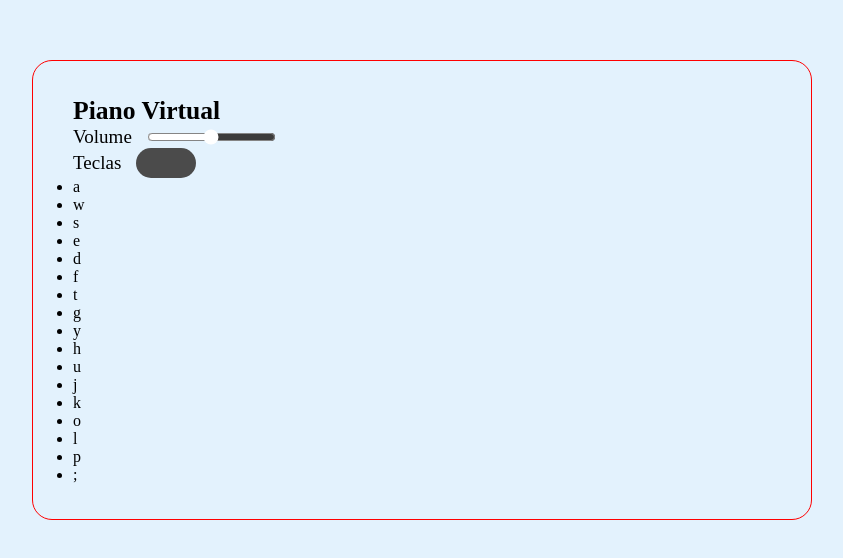
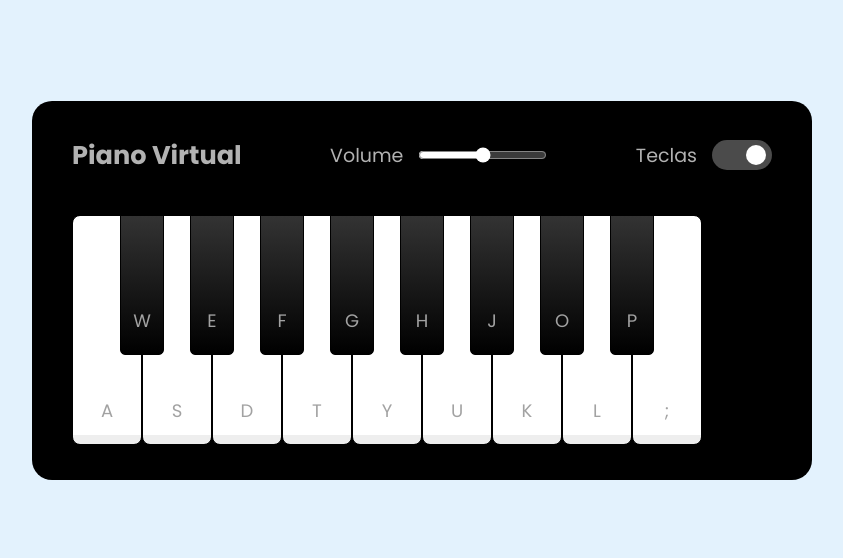
Before and after one commit to WBNogueira/simulador-de-piano-virtual, a plain HTML site: page index.html in a window 1280 px wide. Shown: the part 110-668 px from the top of the page, without its empty margins (218-1061 px from the left). Drawn offline with Linux system fonts and the light colour scheme.

Commit message:
Implementando volume, checkbox e teclas do piano

```diff
--- a/index.html
+++ b/index.html
@@ -5,8 +5,14 @@
     <meta name="viewport" content="width=device-width, initial-scale=1.0">
     <title>Simulador de Piano</title>
 
+    <!-- styles -->
     <link rel="stylesheet" href="./src/styles/reset.css">
     <link rel="stylesheet" href="./src/styles/main.css">
+
+    <!-- fonts -->
+    <link rel="preconnect" href="https://fonts.googleapis.com">
+    <link rel="preconnect" href="https://fonts.gstatic.com" crossorigin>
+    <link href="https://fonts.googleapis.com/css2?family=Poppins:ital,wght@0,100;0,200;0,400;0,700;1,100;1,200;1,400&display=swap" rel="stylesheet">
 </head>
 <body>
     <div class="container">
--- a/src/styles/main.css
+++ b/src/styles/main.css
@@ -4,13 +4,21 @@ body {
     justify-content: center;
     min-height: 100vh;
     background-color: #e3f2fd;
+    color: #fff;
 }
 
 .container {
     width: 780px;
     border-radius: 20px;
     padding: 35px 40px;
-    border: 1px solid red;
+    background-color: #000000;
+}
+
+.container header {
+    color: #b2b2b2;
+    display: flex;
+    align-items: center;
+    justify-content: space-between;
 }
 
 header h2 {
@@ -41,3 +49,71 @@ header .column span {
     cursor: pointer;
     position: relative;
 }
+
+.keys-check input::before {
+    content: "";
+    height: 20px;
+    width: 20px;
+    background-color: #8c8c8c;
+    top: 50%;
+    left: 0.3rem;
+    border-radius: inherit;
+    position: absolute;
+    transform: translateY(-50%);
+    transition: all 0.3s ease;
+}
+
+.keys-check input:checked::before {
+    left: 2.1rem;
+    background-color: #fff;
+}
+
+.piano-keys {
+    display: flex;
+    margin-top: 40px;
+}
+
+.piano-keys .key {
+    cursor: pointer;
+    user-select: none;
+    list-style: none;
+    color: #a2a2a2;
+    position: relative;
+    text-transform: uppercase;
+}
+
+.piano-keys .white {
+    width: 70px;
+    height: 230px;
+    border: 1px solid black;
+    border-radius: 8px;
+    background: linear-gradient(#fff 96%, #eee 4%);
+}
+
+.piano-keys .black {
+    width: 44px;
+    height: 140px;
+    z-index: 2;
+    margin: 0 -22px 0 -22px;
+    border: 1px solid black;
+    border-radius: 0 0 5px 5px;
+    background: linear-gradient(#333, #000);
+}
+
+.piano-keys span {
+    position: absolute;
+    bottom: 20px;
+    width: 100%;
+    text-align: center;
+    font-size: 1.13rem;
+}
+
+.piano-keys .white:active {
+    box-shadow: inset -5px 5px 20px rgba(0,0,0,0.2);
+    background: linear-gradient(to bottom #fff 0%, #eee 100%);
+}
+
+.piano-keys .black:active {
+    box-shadow: inset -5px 5px 10px rgba(255, 255, 255, 0.1);
+    background: linear-gradient(to bottom #000, #434343);
+}
--- a/src/styles/reset.css
+++ b/src/styles/reset.css
@@ -3,4 +3,5 @@
     padding: 0;
     box-sizing: border-box;
     outline: none;
+    font-family: "Poppins", sans-serif;
 }
```
